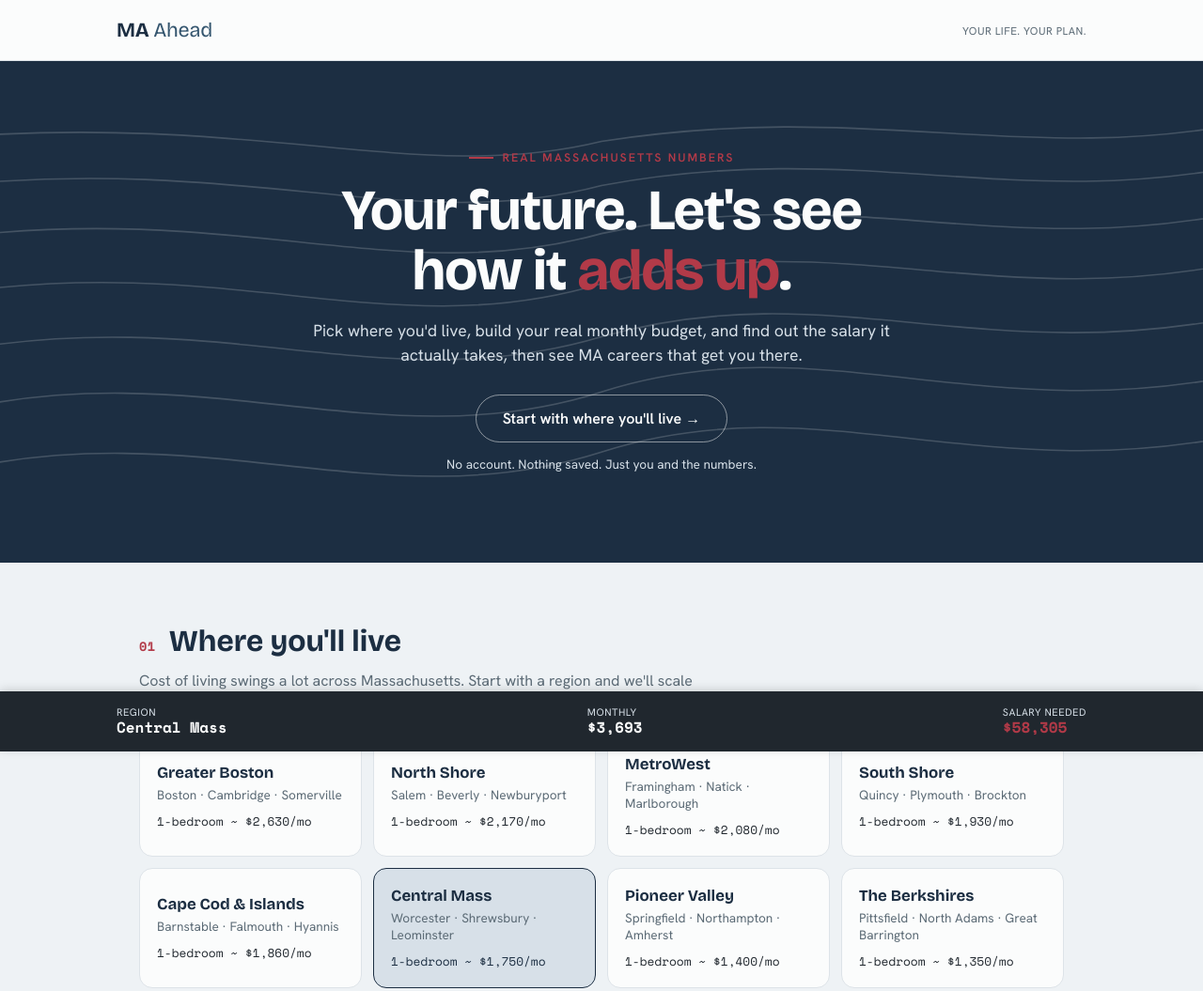
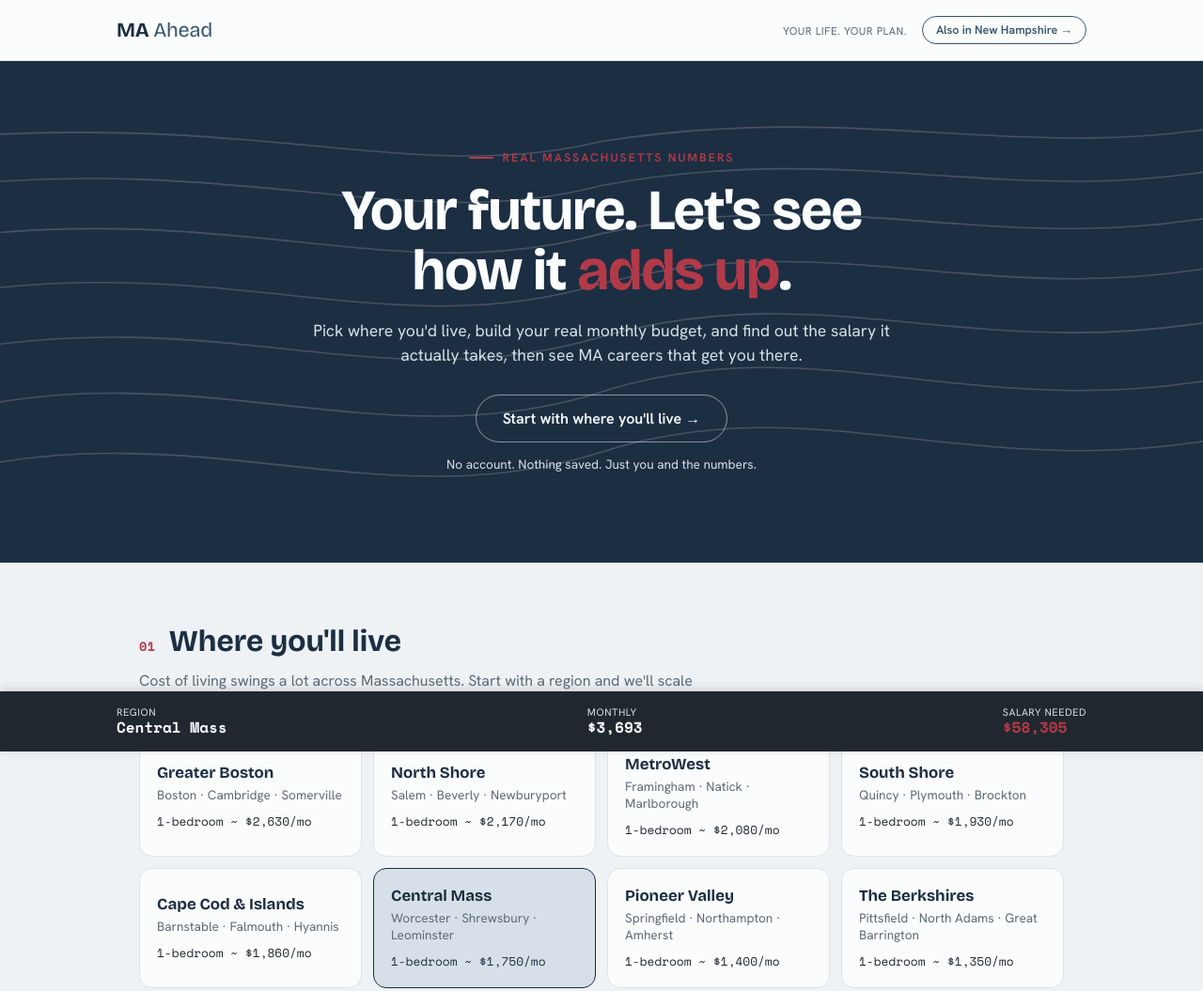
Before and after one commit to Newhampshireahead/MAAhead, a plain HTML site: page public/index.html in a window 1280 px wide. Shown: the top 1055 px of the page at 94% size. Drawn offline with nearby package versions, Linux system fonts and the light colour scheme; no server answers.

Commit message:
Add reciprocal 'Also in New Hampshire' link in header
Mirrors the 'Also in Massachusetts' link added to nhahead.com.

```diff
--- a/public/css/styles.css
+++ b/public/css/styles.css
@@ -71,6 +71,27 @@ p{ margin:0; }
   color:var(--slate);
   letter-spacing:0.04em;
   text-transform:uppercase;
+}
+.topbar-right{
+  display:flex;
+  align-items:center;
+  gap:16px;
+}
+.state-switch{
+  font-family:inherit;
+  font-weight:600;
+  font-size:0.78rem;
+  color:var(--spruce);
+  border:1.5px solid var(--spruce);
+  border-radius:999px;
+  padding:6px 14px;
+  text-decoration:none;
+  white-space:nowrap;
+  transition:background .15s ease, color .15s ease;
+}
+.state-switch:hover{
+  background:var(--spruce);
+  color:var(--paper);
 }
 
 /* ---------- hero ---------- */
--- a/public/index.html
+++ b/public/index.html
@@ -25,7 +25,10 @@
 <header class="topbar">
   <div class="container">
     <a href="index.html" class="wordmark">MA <span>Ahead</span></a>
-    <span class="topbar-tag">Your Life. Your Plan.</span>
+    <div class="topbar-right">
+      <span class="topbar-tag">Your Life. Your Plan.</span>
+      <a href="https://nhahead.com" class="state-switch">Also in New Hampshire &rarr;</a>
+    </div>
   </div>
 </header>
 
```
